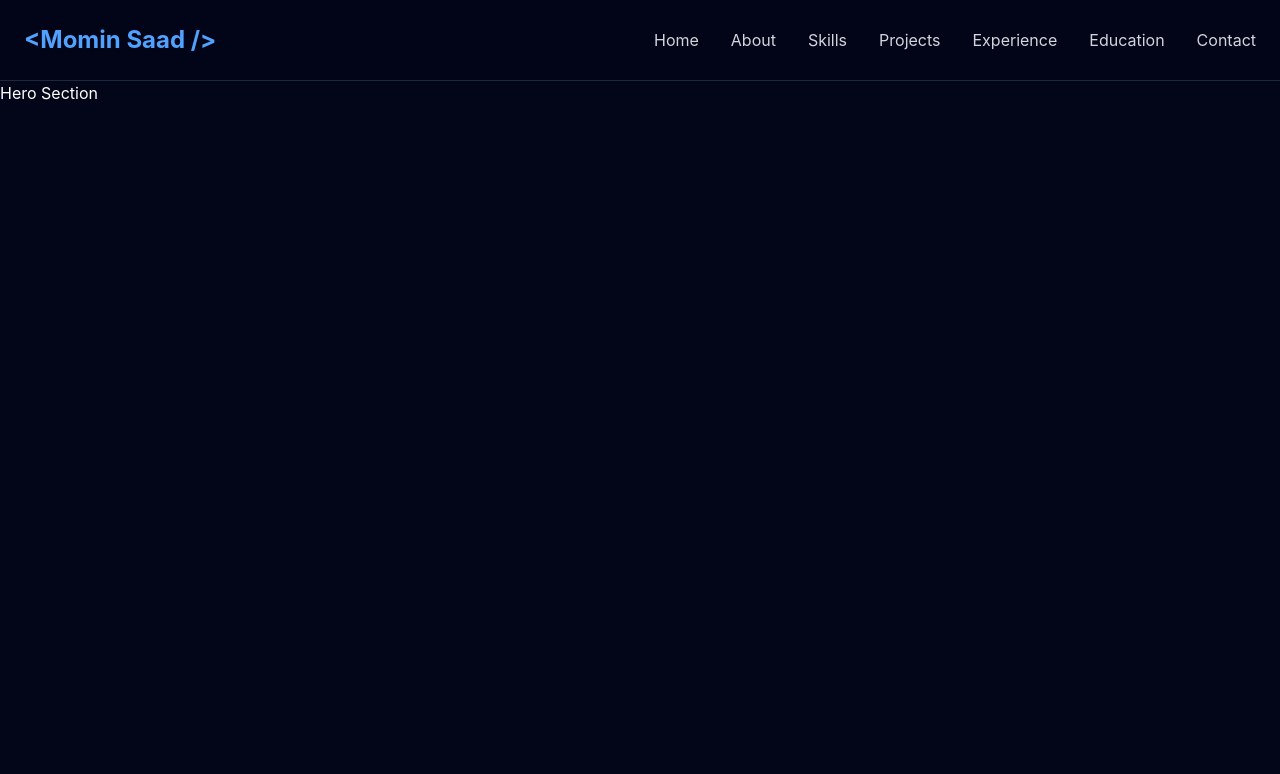
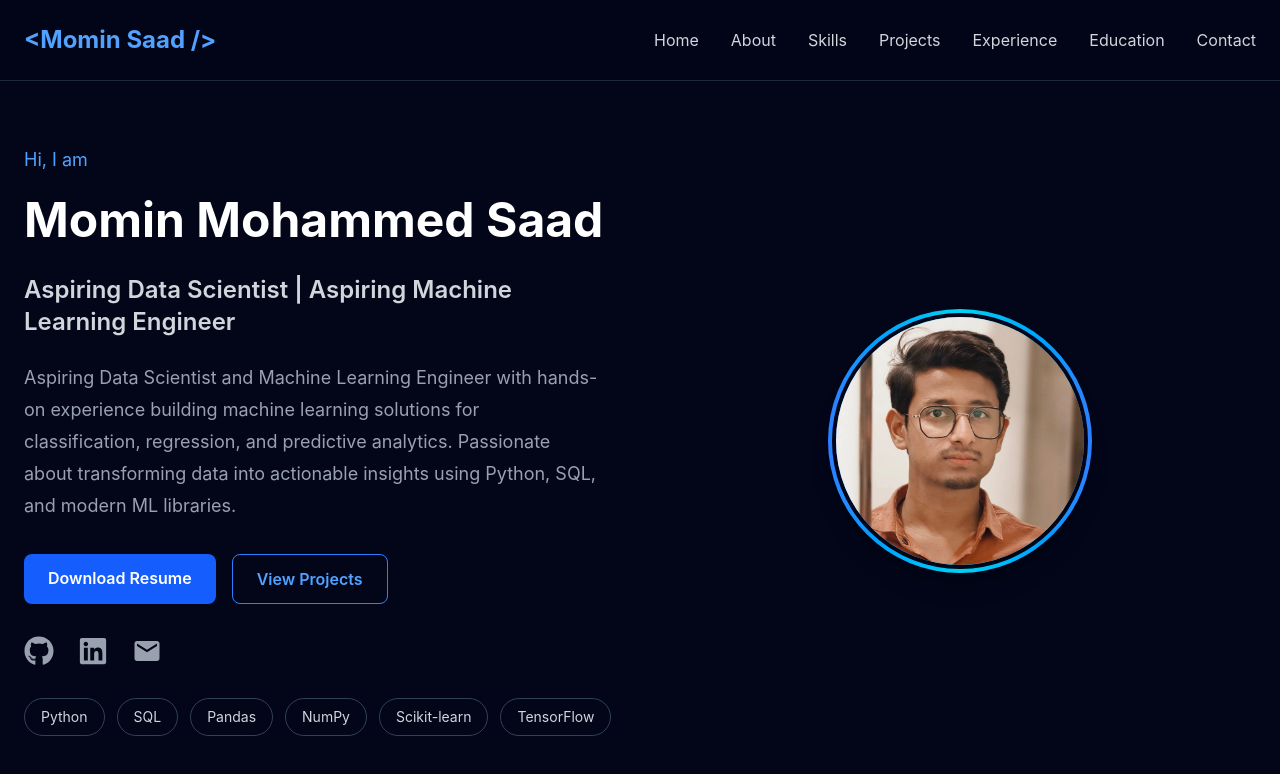
Before and after one commit to Momin-Mohammed-Saad/momin-saad-portfolio, a React (Vite) app: page / in a window 1280 px wide. Shown: the top 774 px of the page. Built offline with nearby package versions, Linux system fonts and the light colour scheme.

Commit message:
Enhance hero section with icons and interactive elements

```diff
--- a/package.json
+++ b/package.json
@@ -13,6 +13,7 @@
     "@tailwindcss/vite": "^4.3.3",
     "react": "^19.2.7",
     "react-dom": "^19.2.7",
+    "react-icons": "^5.7.0",
     "tailwindcss": "^4.3.3"
   },
   "devDependencies": {
--- a/src/components/Hero.jsx
+++ b/src/components/Hero.jsx
@@ -1,9 +1,98 @@
 import heroData from "../data/hero";
+import profile from "../assets/images/profile.jpeg";
+import { FaGithub, FaLinkedin } from "react-icons/fa";
+import { MdEmail } from "react-icons/md";
 
 function Hero() {
   return (
-    <section className="min-h-[90vh]">
-      Hero Section
+    <section className="min-h-[90vh] flex items-center">
+      <div className="mx-auto grid max-w-7xl grid-cols-1 items-center gap-12 px-6 md:grid-cols-2">
+        {/* Left Section */}
+        <div>
+          <p className="text-lg text-blue-400">{heroData.greeting}</p>
+
+          <h1 className="mt-4 text-5xl font-bold leading-tight">
+            {heroData.name}
+          </h1>
+
+          <h2 className="mt-6 text-2xl font-semibold text-gray-300">
+            {heroData.role}
+          </h2>
+
+          <p className="mt-6 max-w-xl text-lg leading-8 text-gray-400">
+            {heroData.description}
+          </p>
+
+          {/* Buttons */}
+          <div className="mt-8 flex flex-wrap gap-4">
+            <a
+              href={heroData.resume}
+              className="rounded-lg bg-blue-600 px-6 py-3 font-semibold transition duration-300 hover:bg-blue-700 hover:scale-105"
+            >
+              Download Resume
+            </a>
+
+            <a
+              href="#projects"
+              className="rounded-lg border border-blue-500 px-6 py-3 font-semibold text-blue-400 transition duration-300 hover:bg-blue-500 hover:text-white hover:scale-105"
+            >
+              View Projects
+            </a>
+          </div>
+
+          {/* Social Links */}
+          <div className="mt-8 flex items-center gap-6">
+
+            <a
+                href={heroData.social.github}
+                target="_blank"
+                rel="noreferrer"
+                className="text-3xl text-gray-400 transition duration-300 hover:text-blue-400 hover:scale-110"
+            >
+                <FaGithub />
+            </a>
+
+            <a
+                href={heroData.social.linkedin}
+                target="_blank"
+                rel="noreferrer"
+                className="text-3xl text-gray-400 transition duration-300 hover:text-blue-400 hover:scale-110"
+            >
+                <FaLinkedin />
+            </a>
+
+            <a
+                href={heroData.social.email}
+                className="text-3xl text-gray-400 transition duration-300 hover:text-blue-400 hover:scale-110"
+            >
+                <MdEmail />
+            </a>
+
+            </div>
+
+          {/* Tech Stack */}
+          <div className="mt-8 flex flex-wrap gap-3">
+            {heroData.techStack.map((tech) => (
+              <span
+                key={tech}
+                className="rounded-full border border-slate-700 px-4 py-2 text-sm text-gray-300 transition duration-300 hover:border-blue-500 hover:bg-blue-500 hover:text-white"
+              >
+                {tech}
+              </span>
+            ))}
+          </div>
+        </div>
+
+        {/* Right Section */}
+        <div className="flex justify-center">
+            <div className="cursor-pointer rounded-full bg-gradient-to-r from-blue-500 via-cyan-400 to-blue-500 p-1 shadow-xl transition-all duration-500 hover:scale-105 hover:shadow-[0_0_40px_rgba(59,130,246,0.8)]">
+                <img
+                src={profile}
+                alt="Momin Mohammed Saad"
+                className="h-64 w-64 rounded-full border-4 border-slate-950 object-cover object-top"/>
+            </div>
+        </div>
+      </div>
     </section>
   );
 }
--- a/src/data/hero.js
+++ b/src/data/hero.js
@@ -5,7 +5,10 @@ const heroData = {
 
   role: "Aspiring Data Scientist | Aspiring Machine Learning Engineer",
 
-    description: "Aspiring Data Scientist and Machine Learning Engineer with hands-on experience building machine learning solutions for classification, regression, and predictive analytics. Passionate about transforming data into actionable insights using Python, SQL, and modern ML libraries.",
+  description:
+    "Aspiring Data Scientist and Machine Learning Engineer with hands-on experience building machine learning solutions for classification, regression, and predictive analytics. Passionate about transforming data into actionable insights using Python, SQL, and modern ML libraries.",
+
+  resume: "/resume.pdf",
 
   buttons: {
     resume: "Download Resume",
@@ -13,8 +16,8 @@ const heroData = {
   },
 
   social: {
-        github: "#",
-        linkedin: "#",
+    github: "https://github.com/yourusername",
+    linkedin: "https://linkedin.com/in/yourusername",
     email: "mailto:your@email.com",
   },
 
@@ -26,7 +29,6 @@ const heroData = {
     "Scikit-learn",
     "TensorFlow",
   ],
-
 };
 
 export default heroData;
```
Also changed, not shown: src/assets/images/profile.jpeg (added), 1 other file (tests, documents, lock files or other folders). Lines whose indentation alone changed are shown as unchanged.
